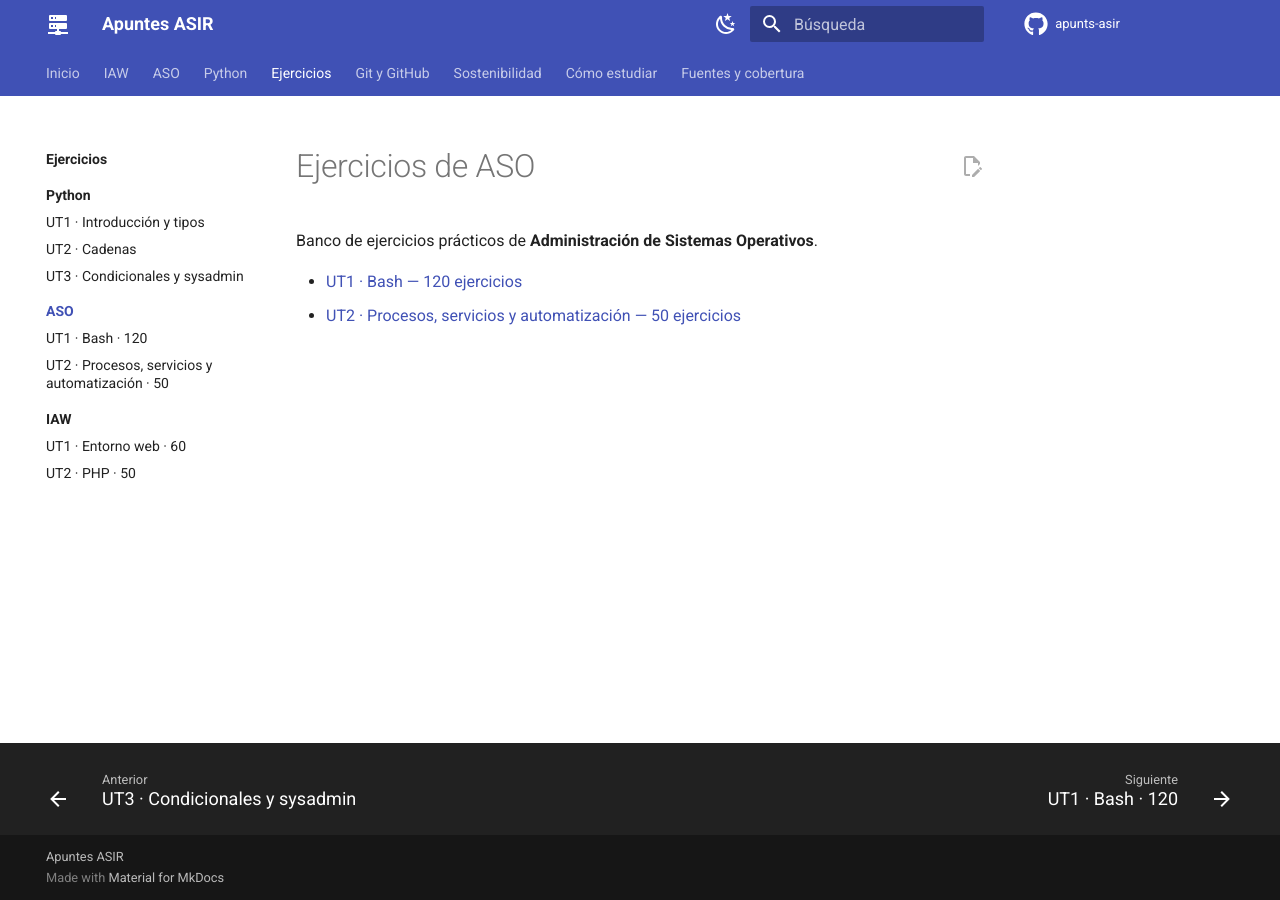
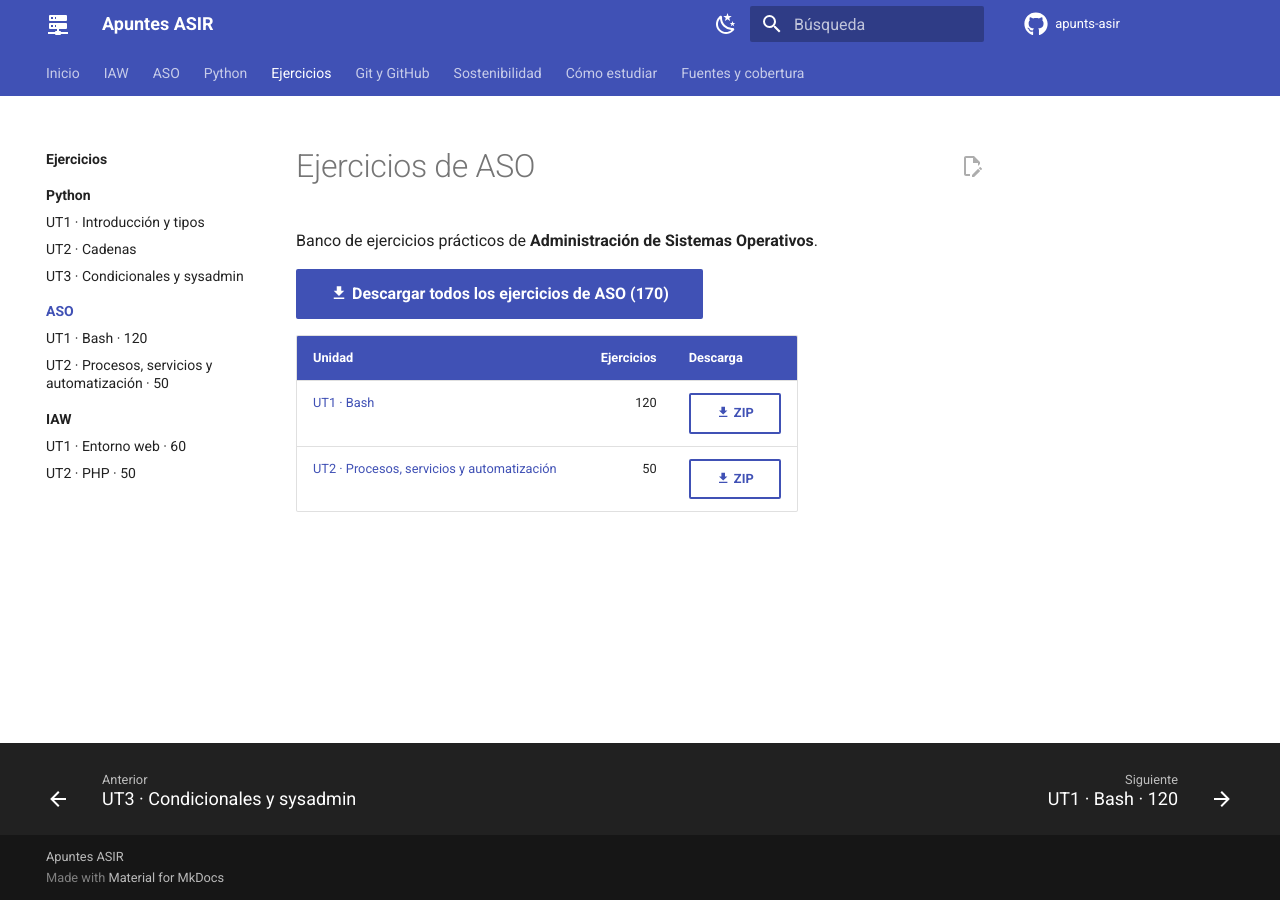
Before and after one commit to jossanmar9/apunts-asir, an MkDocs documentation site: the page built from docs/ejercicios/aso/index.md, in a window 1280 px wide. Built offline with MkDocs 1.6.1 and Material for MkDocs 9.7.7, drawn with Linux system fonts in a browser that asks for light colours; comment, search, counter and statistics services are not loaded.

Commit message:
Añadir descargas ZIP de ASO

```diff
--- a/docs/ejercicios/aso/index.md
+++ b/docs/ejercicios/aso/index.md
@@ -2,5 +2,9 @@
 
 Banco de ejercicios prácticos de **Administración de Sistemas Operativos**.
 
-- [UT1 · Bash — 120 ejercicios](ut1.md)
-- [UT2 · Procesos, servicios y automatización — 50 ejercicios](ut2.md)
+[:material-download: Descargar todos los ejercicios de ASO (170)](../descargas/aso-todos.zip){ .md-button .md-button--primary }
+
+| Unidad | Ejercicios | Descarga |
+| --- | ---: | --- |
+| [UT1 · Bash](ut1.md) | 120 | [:material-download: ZIP](../descargas/aso-ut1.zip){ .md-button } |
+| [UT2 · Procesos, servicios y automatización](ut2.md) | 50 | [:material-download: ZIP](../descargas/aso-ut2.zip){ .md-button } |
```
